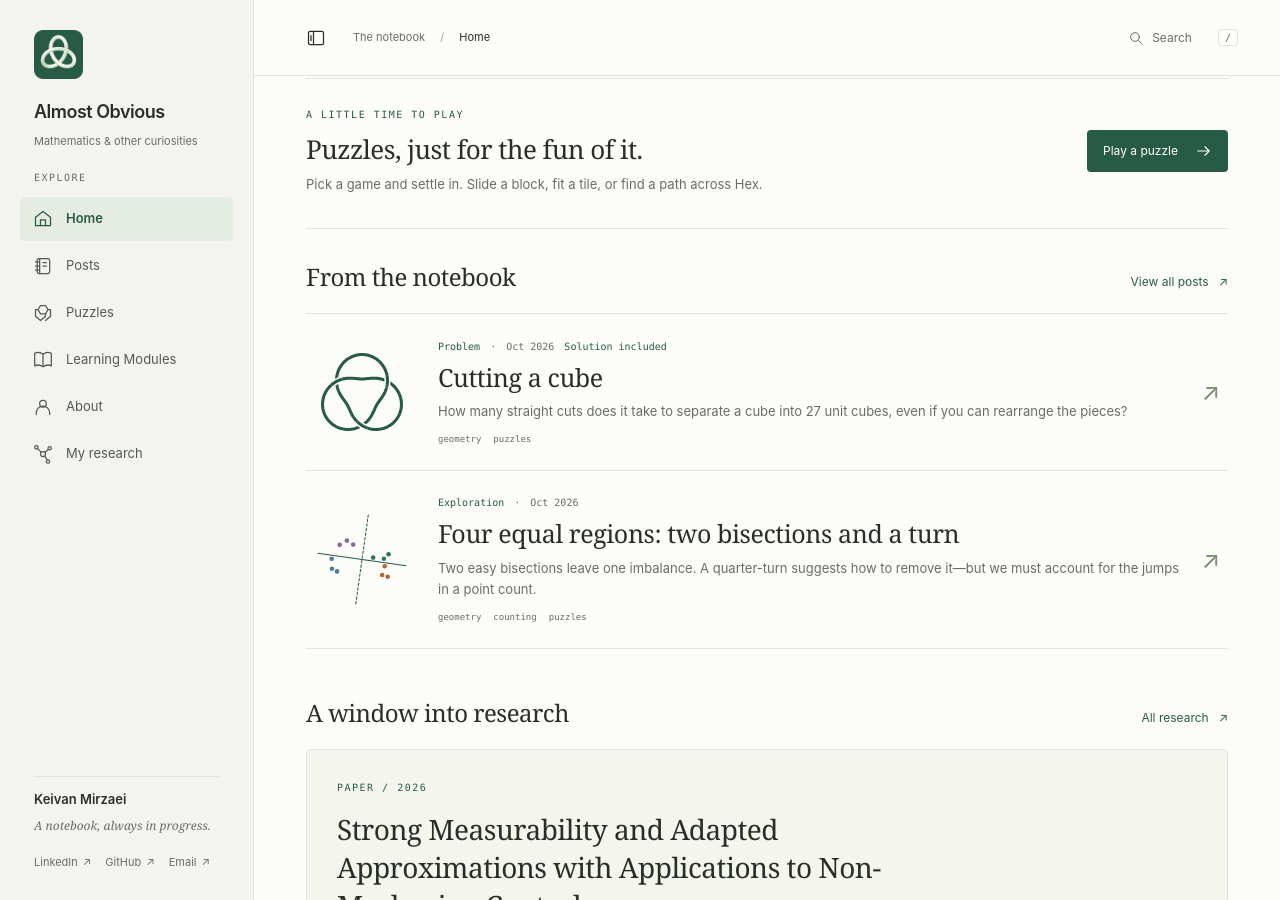
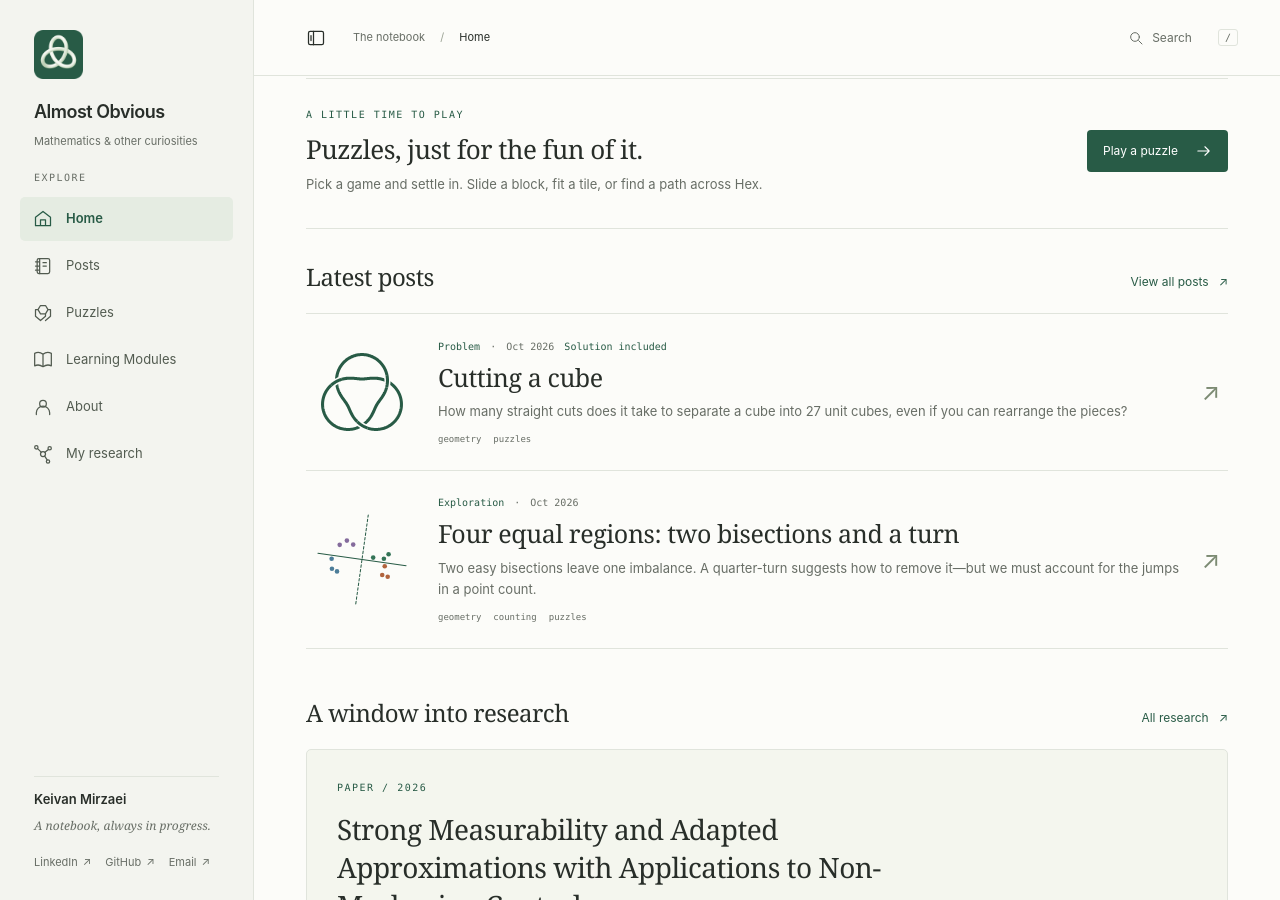
Before and after one commit to Keivan-Mirzaei/Keivan-Mirzaei.github.io, a Jekyll site: the page built from index.html, in a window 1280 px wide and 900 px high, scrolled down 968 px. Built offline with Jekyll 4.4.1, drawn with Linux system fonts in a browser that asks for light colours.

Commit message:
Simplify latest posts headings

```diff
--- a/index.html
+++ b/index.html
@@ -37,7 +37,7 @@ widgets: [tilted-square]
     <a class="primary-link" href="{{ '/puzzles/' | relative_url }}">Play a puzzle {% include icon.html name='arrow' %}</a>
   </section>
   <section class="recent-section" aria-labelledby="recent-title">
-    <div class="section-heading"><h2 id="recent-title">From the notebook</h2><a class="text-link" href="{{ '/notes/' | relative_url }}">View all posts <span aria-hidden="true">↗</span></a></div>
+    <div class="section-heading"><h2 id="recent-title">Latest posts</h2><a class="text-link" href="{{ '/notes/' | relative_url }}">View all posts <span aria-hidden="true">↗</span></a></div>
     <div class="note-list">
       {% assign latest_problem = site.posts | where: 'format', 'problem' | first %}
       {% assign latest_exploration = site.posts | where: 'format', 'exploration' | first %}
--- a/notes/index.html
+++ b/notes/index.html
@@ -5,7 +5,7 @@ section: notes
 description: Problems to solve and ideas to explore.
 ---
 <div class="page-wrap">
-  <header class="page-heading"><p class="eyebrow">The notebook</p><h1>All posts</h1><p class="page-description">{{ page.description }}</p></header>
+  <header class="page-heading"><h1>All posts</h1><p class="page-description">{{ page.description }}</p></header>
   {% include format-nav.html %}
   <div class="note-list">{% for post in paginator.posts %}{% include note.html post=post level=2 %}{% endfor %}</div>
   {% if paginator.total_pages > 1 %}
```
